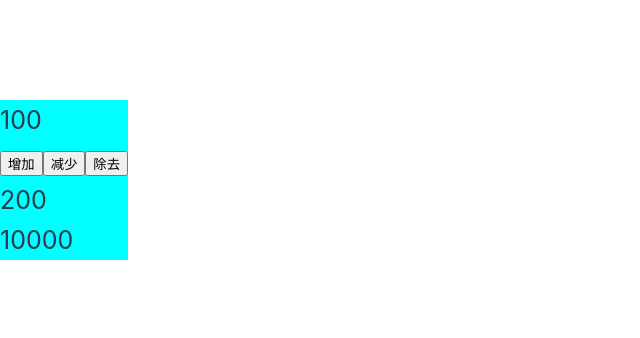
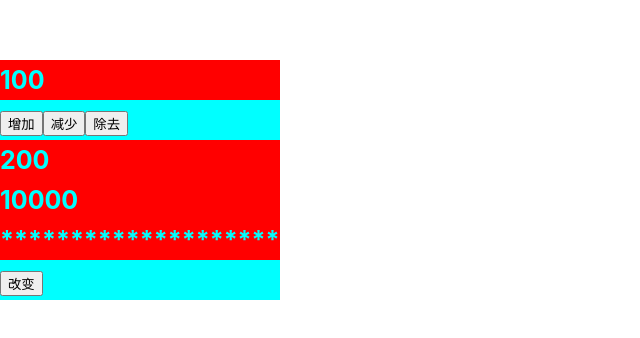
Before and after one commit to kaolalizheng/vue-test, a Vue app: page / in a window 1280 px wide. Shown: the part 220-558 px from the top of the page, without its empty margins (0-640 px from the left). Built offline with nearby package versions, Linux system fonts and the light colour scheme; the HTML template or start-up script is replaced by a standard one.

Commit message:
黄家驹

```diff
--- a/src/App.vue
+++ b/src/App.vue
@@ -6,6 +6,9 @@
     <button @click="division">除去</button>
     <p>{{ doubleA }}</p>
     <p>{{ squareA }}</p>
+    <p>********************</p>
+    <p>{{ b }}</p>
+    <button @click="change">改变</button>
   </div>
 </template>
 
@@ -28,6 +31,9 @@
       },
       division(){
         this.a=this.a/2;
+      },
+      change(){
+        this.b='刘德华'
       }
     },
     computed:{
@@ -46,4 +52,9 @@
   background-color: aqua;
   font-size: 25px;
 }
+p{
+  background: red;
+  font-weight: bold;
+  color: aqua;
+}
 </style>
```
